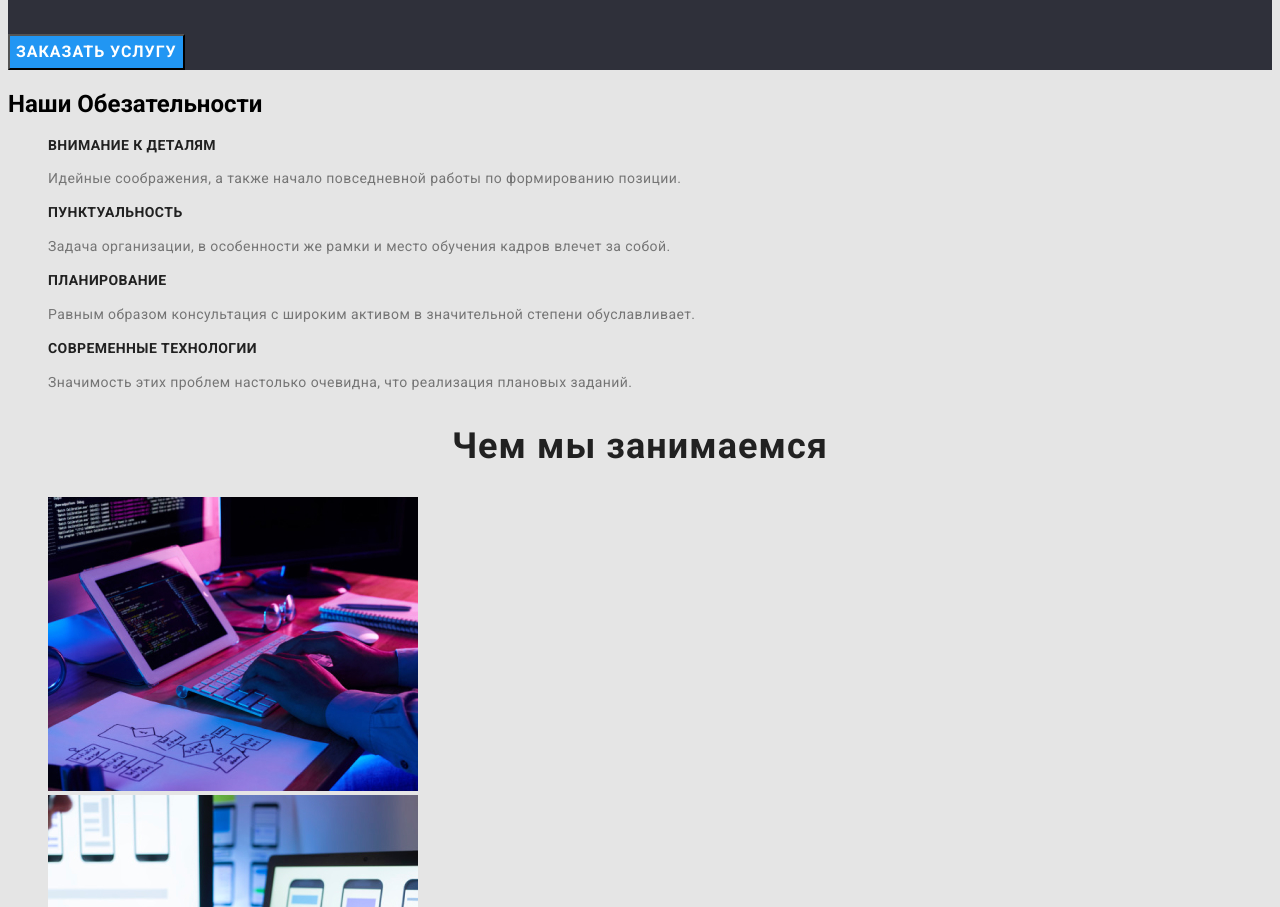
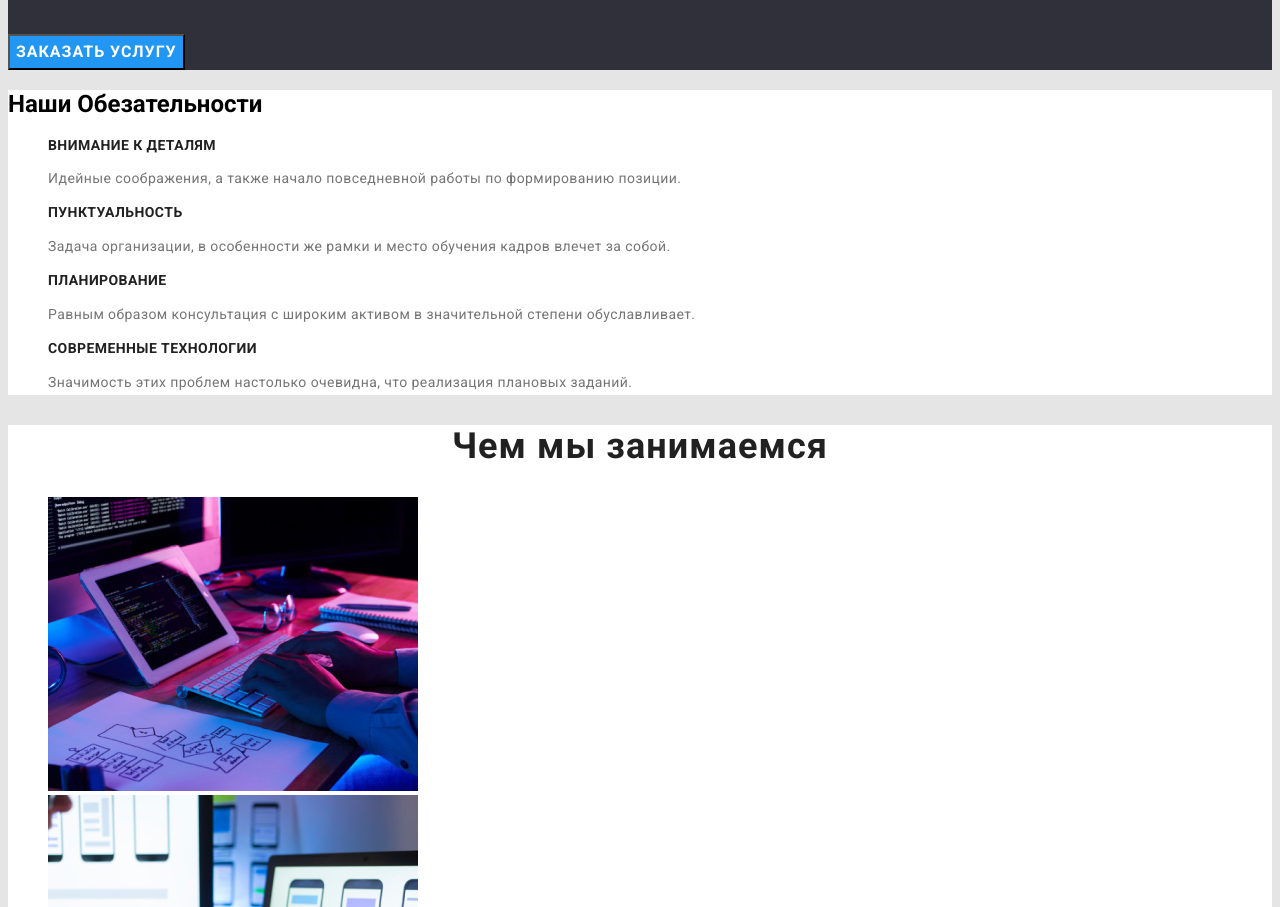
Before and after one commit to Antonyly/goit-markup-hw-02, a plain HTML site: page index.html in a window 1280 px wide. Shown: the part 325-1232 px from the top of the page. Drawn offline with Linux system fonts and the light colour scheme.

Commit message:
Update index.html

```diff
--- a/index.html
+++ b/index.html
@@ -10,6 +10,7 @@
     <link rel="stylesheet" href="./css/styles.css">
 </head>
 <body>
+                                <!-- ========= Header ========= -->
      <header class="header">
         <a class="logo  link" href="./index.html"><span class="logo-site">Web</span>Studio</a>
          <nav class="navigation">
@@ -27,12 +28,16 @@
      </header>
      <main>
 
-        <!-- HERO -->
+                                <!-- ========= Hero ========= -->
+
      <section class="hero">
          <h1 class="hero-title">Эффективные решения <br>для вашего бизнеса</h1>
          <button class="hero-btn" type="button">Заказать услугу</button>
     </section>
-    <section>
+
+                                <!-- ========= Qualities ========= -->
+
+    <section class="qualities">
         <h2 class="caption">Наши Обезательности</h2>
         <ul class="caption-list list">
         <li class="caption-list-item">
@@ -57,7 +62,10 @@
 
         </ul>
         </section>
-        <section>
+
+                                <!-- ========= Obligation ========= -->
+
+        <section class="obligation-section">
     <h2 class="obligation">Чем мы занимаемся</h2>
 
 <ul  class="obligation-list list">
@@ -67,6 +75,8 @@
 </ul>
 
     </section>
+
+                                <!-- ========= Our Team ========= -->
 
     <section class="team-section">
         <h2 class="subtitle">Наша команда</h2>
@@ -91,6 +101,8 @@
 </ul>
     </section>
 
+                                <!-- ========= Footer ========= -->
+
     </main>
     <footer class="footer">
         <a class="footer-logo link" href="./index.html"><span class="logo-site-footer">Web</span>Studio</a>
```
